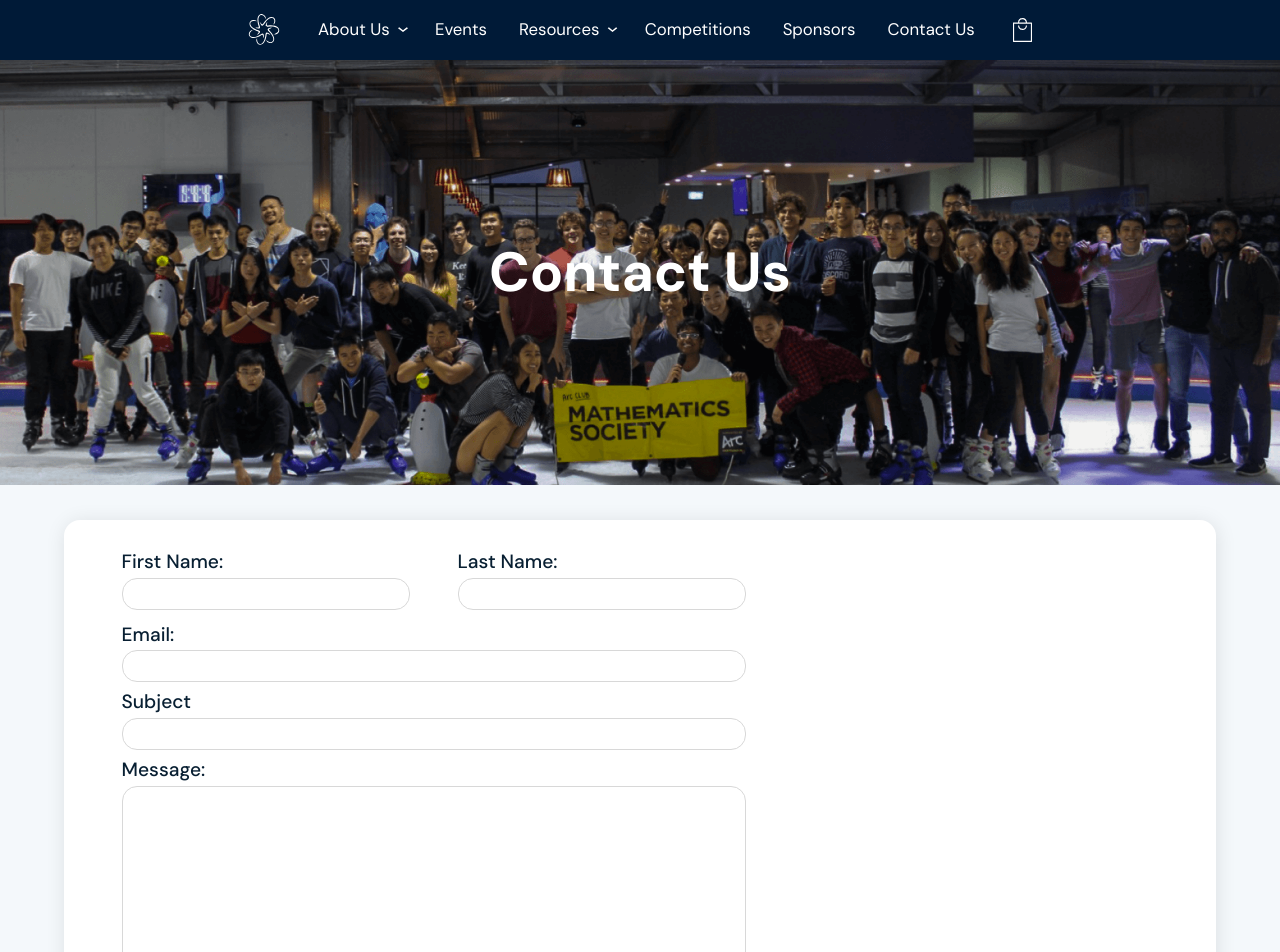
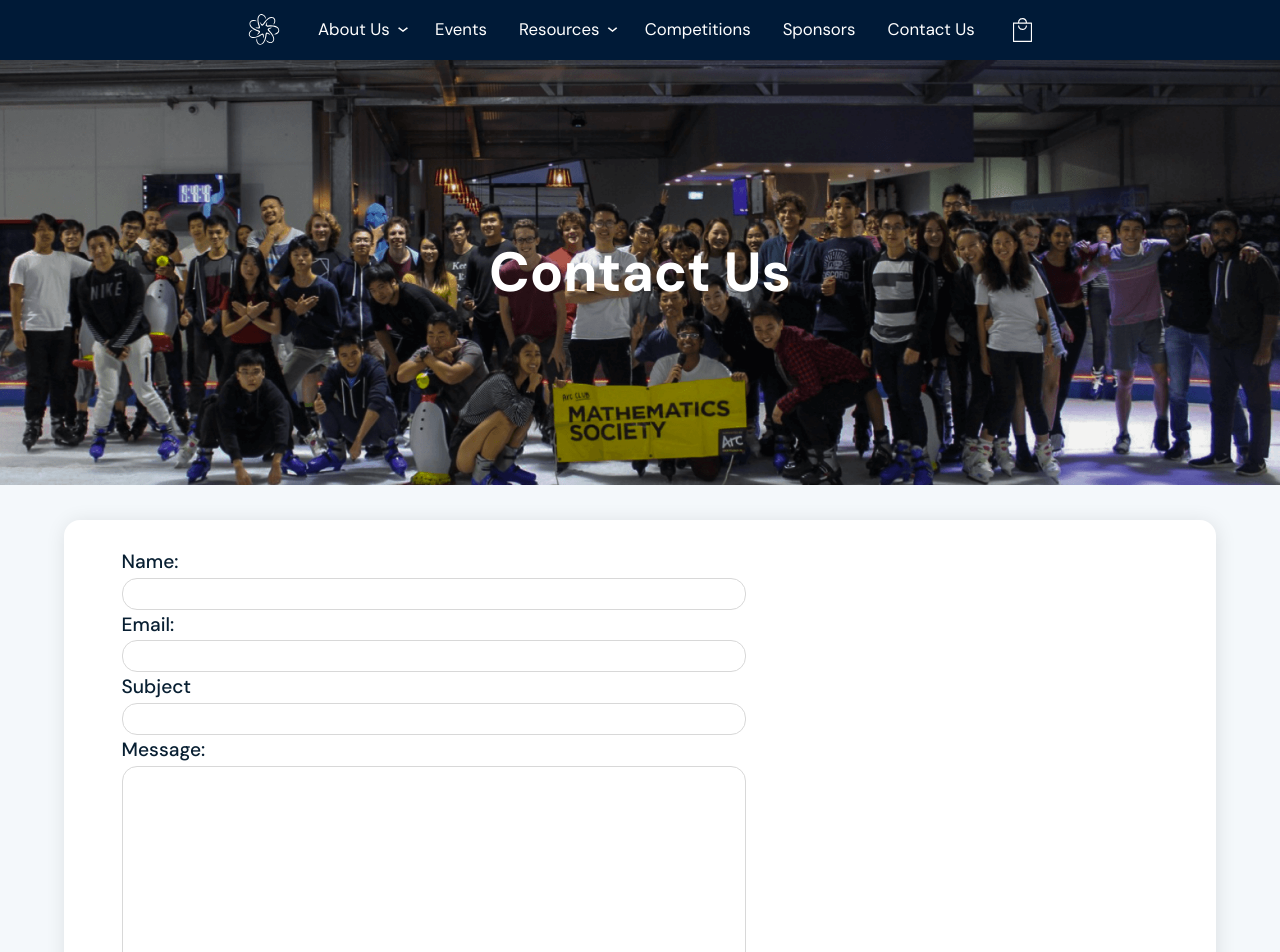
Before and after one commit to MathSocUNSW/mathsoc-website, a Next.js app: page /contact in a window 1280 px wide. Shown: the top 952 px of the page. Built offline with nearby package versions, Linux system fonts and the light colour scheme.

Commit message:
applied changes

```diff
--- a/src/pages/api/mailer.tsx
+++ b/src/pages/api/mailer.tsx
@@ -9,37 +9,25 @@ export default async function (req: NextApiRequest, res: NextApiResponse) {
       port: 587,
       secure: false, // true for 465, false for other ports
       auth: {
-        user: process.env.EMAIL_API_EMAIL,
-        pass: process.env.EMAIL_API_PASSWORD
+        user: process.env.CONTACT_EMAIL,
+        pass: process.env.CONTACT_PASSWORD
       }
     });
 
-    const textString =
-      "New contact form request from MathSoc website:" +
-      "\n" +
-      "First Name: " +
-      req.body.firstname +
-      "\n" +
-      "Last Name: " +
-      req.body.lastname +
-      "\n" +
-      "Email: " +
-      req.body.email +
-      "\n" +
-      "Message: \n" +
-      req.body.message +
-      "\n";
+    const textString = `Message from ${req.body.name} <${req.body.email}> via Mathsoc Website: ${req.body.message}`;
 
     // send mail with defined transport object
     const status = await transporter.sendMail({
-      from: process.env.EMAIL_API_EMAIL, // sender address
-      to: process.env.EMAIL_API_EMAIL, // list of receivers
+      from: process.env.CONTACT_EMAIL, // sender address
+      to: process.env.CONTACT_EMAIL, // list of receivers
       subject: req.body.subject, // Subject line
       text: textString, // html body
       replyTo: req.body.email
     });
     res.status(200).send("success");
-  } catch (error: any) {
-    res.status(500).send({ error: res });
+  } catch (error: unknown) {
+    if (error instanceof Error) {
+      res.status(500).send("Message could not be sent");
+    }
   }
 }
--- a/src/pages/contact.tsx
+++ b/src/pages/contact.tsx
@@ -1,5 +1,5 @@
 // Library Imports
-import React, { useState } from "react";
+import React, { FormEvent, useState } from "react";
 import Head from "next/head";
 import { Typography, Alert } from "@mui/material";
 
@@ -13,16 +13,15 @@ import styles from "src/styles/contact.module.scss";
 
 // Data
 import { socials } from "src/data/socialData";
-import { Contacts, Severity } from "src/data/contactData";
+import { Contact, FormInput, Severity } from "src/data/contactData";
 
 const Contact: React.FC = () => {
   const emailRegex = /^\w+([.-]?\w+)*@\w+([.-]?\w+)*(\.\w{2,3})+$/;
   //Set alert display to none
   const [alertInfo, setAlert] = useState(<Alert style={{ display: "none" }} />);
   const [disableSubmit, setDisableSubmit] = useState(false);
-  const [contactDetails, setContactDetails] = useState<Contacts>({
-    firstname: "",
-    lastname: "",
+  const [contactDetails, setContactDetails] = useState<Contact>({
+    name: "",
     email: "",
     message: "",
     subject: ""
@@ -42,7 +41,7 @@ const Contact: React.FC = () => {
     );
   };
 
-  const handleChange = (event: any) => {
+  const handleChange = (event: FormInput) => {
     event.preventDefault();
     const name = event.target.name;
     const value = event.target.value;
@@ -52,11 +51,11 @@ const Contact: React.FC = () => {
     }));
   };
 
-  async function handleSubmit(event: any) {
+  async function handleSubmit(event: React.SyntheticEvent) {
     event.preventDefault();
     if (!emailRegex.test(contactDetails.email)) {
       alertComponentValue("Invalid Email", "error");
-    } else if (contactDetails.firstname === "" || contactDetails.lastname === "") {
+    } else if (contactDetails.name === "") {
       alertComponentValue("Name not filled in", "error");
     } else if (contactDetails.message === "") {
       alertComponentValue("Message not filled in", "error");
@@ -79,8 +78,11 @@ const Contact: React.FC = () => {
         } else if (response.status >= 400) {
           alertComponentValue("Form could not be submitted", "error");
         }
-      } catch (err: any) {
-        alertComponentValue(err.error, "error");
+      } catch (err: unknown) {
+        if (err instanceof Error) {
+          console.log(err);
+          alertComponentValue(err.message, "error");
+        }
       }
       setDisableSubmit(false);
     }
@@ -95,65 +97,55 @@ const Contact: React.FC = () => {
       <Hero url="/images/hero/mathsoc_skating.png" text="Contact Us" />
       <PageBody>
         <WholePageBox>
-          <div className={styles.contactBody}>
-            <div className={styles.contactForm}>
-              <form onSubmit={handleSubmit}>
+          <form onSubmit={handleSubmit} className={styles.contactForm}>
             {alertInfo}
-                <div className={styles.contactName}>
-                  <div style={{ width: "100%" }}>
-                    <Typography variant="h6">First Name:</Typography>
+            <Typography variant="h6" component="label" htmlFor="contactName">
+              Name:
+            </Typography>
             <input
               type="text"
-                      name="firstname"
+              name="name"
+              id="contactName"
               className={styles.inputItem}
               onChange={handleChange}
             />
-                  </div>
-                  <div style={{ width: "100%" }}>
-                    <Typography variant="h6">Last Name:</Typography>
+            <Typography variant="h6" component="label" htmlFor="contactEmail">
+              Email:
+            </Typography>
             <input
               type="text"
-                      name="lastname"
+              name="email"
+              id="contactEmail"
               className={styles.inputItem}
               onChange={handleChange}
             />
-                  </div>
-                </div>
-                <div>
-                  <Typography variant="h6">Email:</Typography>
+            <Typography variant="h6" component="label" htmlFor="contactSubject">
+              Subject
+            </Typography>
             <input
               type="text"
-                    className={styles.inputFullWidth}
-                    name="email"
+              className={styles.inputItem}
+              name="subject"
+              id="contactSubject"
               onChange={handleChange}
             />
-                </div>
-                <div>
-                  <Typography variant="h6">Subject</Typography>
-                  <input
-                    type="text"
-                    className={styles.inputFullWidth}
-                    name="subject"
-                    onChange={handleChange}
-                  />
-                </div>
-                <div>
-                  <Typography variant="h6">Message:</Typography>
+            <Typography variant="h6" component="label" htmlFor="contactMessage">
+              Message:
+            </Typography>
             <textarea
               rows={5}
               cols={50}
               className={styles.messageItem}
               name="message"
+              id="contactMessage"
               onChange={handleChange}
             />
-                </div>
             <div className={styles.submitContainer}>
               <button type="submit" disabled={disableSubmit} className={styles.submitButton}>
                 Submit
               </button>
             </div>
           </form>
-            </div>
           <div className="stayConnectedSection">
             <Typography variant="h4">Stay Connected</Typography>
             <Typography variant="body1">
@@ -191,7 +183,6 @@ const Contact: React.FC = () => {
                 </div>
               ))}
             </div>
-            </div>
             <div className="addressSection">
               <Typography variant="h4">Address</Typography>
               <Typography variant="body1">
--- a/src/styles/contact.module.scss
+++ b/src/styles/contact.module.scss
@@ -45,9 +45,7 @@
   display: flex;
   flex-direction: column;
   width: 60%;
-  div {
-    padding-bottom: 5px;
-  }
+  padding-bottom: 2%;
   @media screen and (max-width: $md) {
     flex-direction: column;
     width: 100%;
@@ -102,24 +100,6 @@
   }
 }
 
-.inputFullWidth {
-  @include animate;
-  border-radius: 15px;
-  height: 30px;
-  width: 96%;
-  padding-left: 2%;
-  padding-right: 2%;
-  padding-top: 0px;
-  @media screen and (max-width: $sm) {
-    padding: 0px;
-    width: 95%;
-    text-align: center;
-  }
-  @media screen and (max-width: $md) {
-    text-align: center;
-  }
-}
-
 .messageItem {
   @include animate;
   border-radius: 15px;
```
Also changed, not shown: src/data/contactData.ts (+6 -3 lines). Lines whose indentation alone changed are shown as unchanged.
